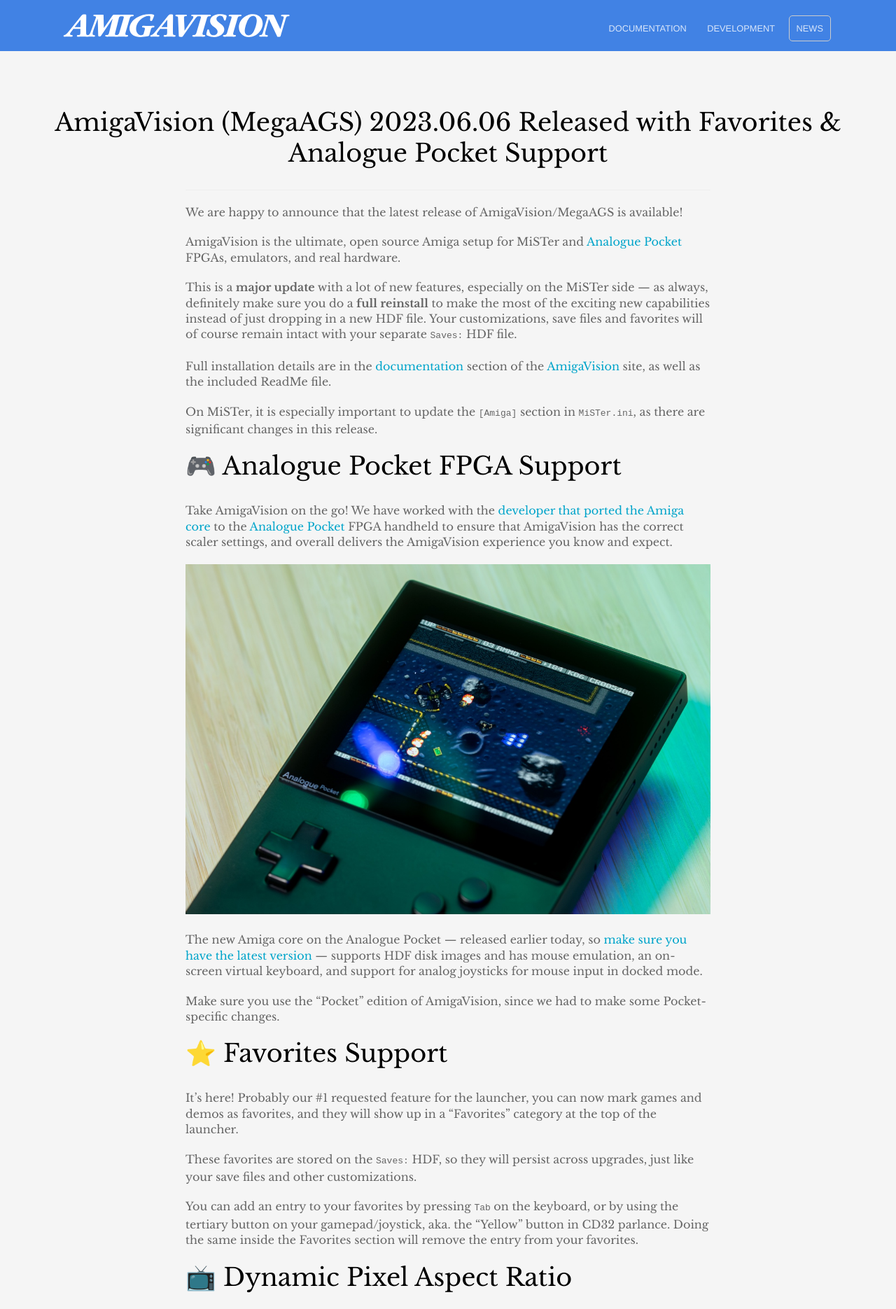
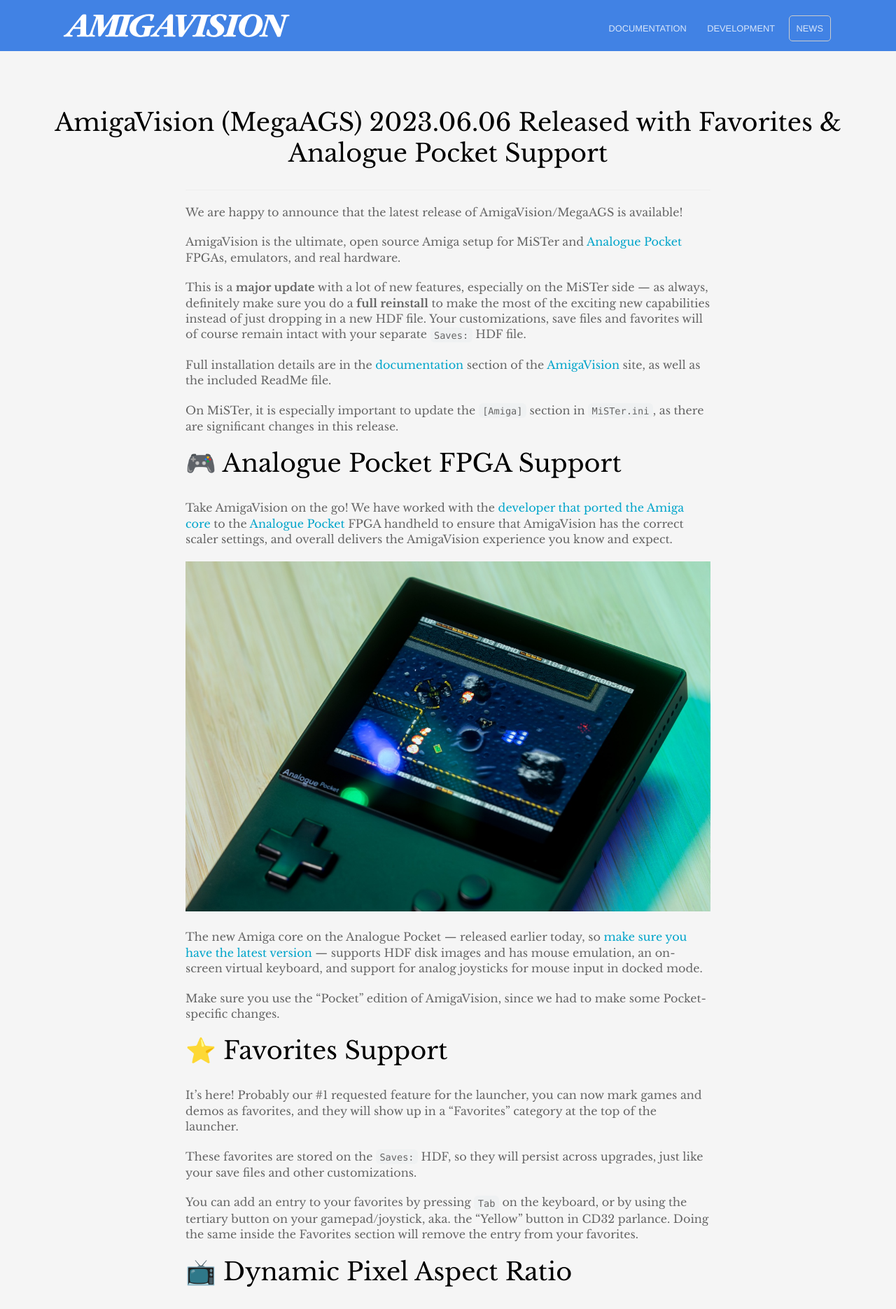
Before and after one commit to amigavision/amigavision.github.io, a Jekyll site: the page built from _posts/2023-06-06-2023.06.06.md, in a window 1280 px wide. Shown: the top 1870 px of the page at 70% size. Built offline with Jekyll 4.4.1, drawn with Linux system fonts in a browser that asks for light colours.

Commit message:
Improved styling for pre and code tags

```diff
--- a/_includes/amigavision.css
+++ b/_includes/amigavision.css
@@ -75,6 +75,22 @@
   font-weight: 300;
   line-height: 1.4em;;
 }
+
+code {
+  font-family: ui-monospace, SFMono-Regular, SF Mono, Menlo, Consolas, Liberation Mono, monospace;
+  padding: .2em .4em;
+  font-size: 85%;
+  border-radius: 6px;
+  background-color: rgb(239, 241, 242);
+}
+
+pre {
+  font-family: ui-monospace, SFMono-Regular, SF Mono, Menlo, Consolas, Liberation Mono, monospace;
+  font-size: 85%;
+  color: #666;
+  background-color: rgb(239, 241, 242);
+}
+
 .bottom-cta {
   background: linear-gradient(to bottom,#4182e4 0%,#4182e4 100%);
   color: #fff;
```
